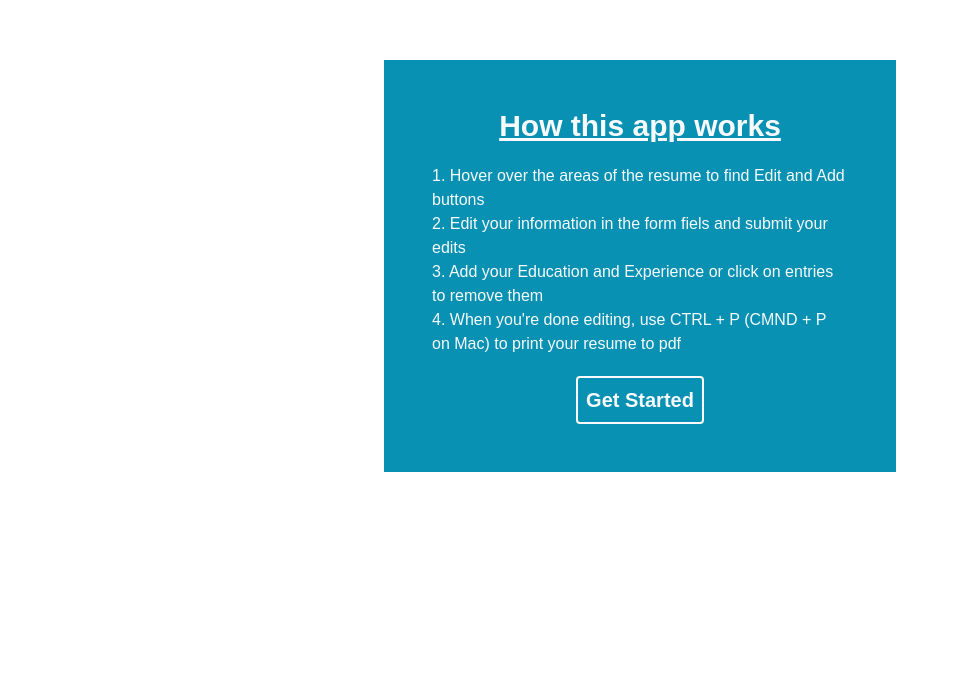
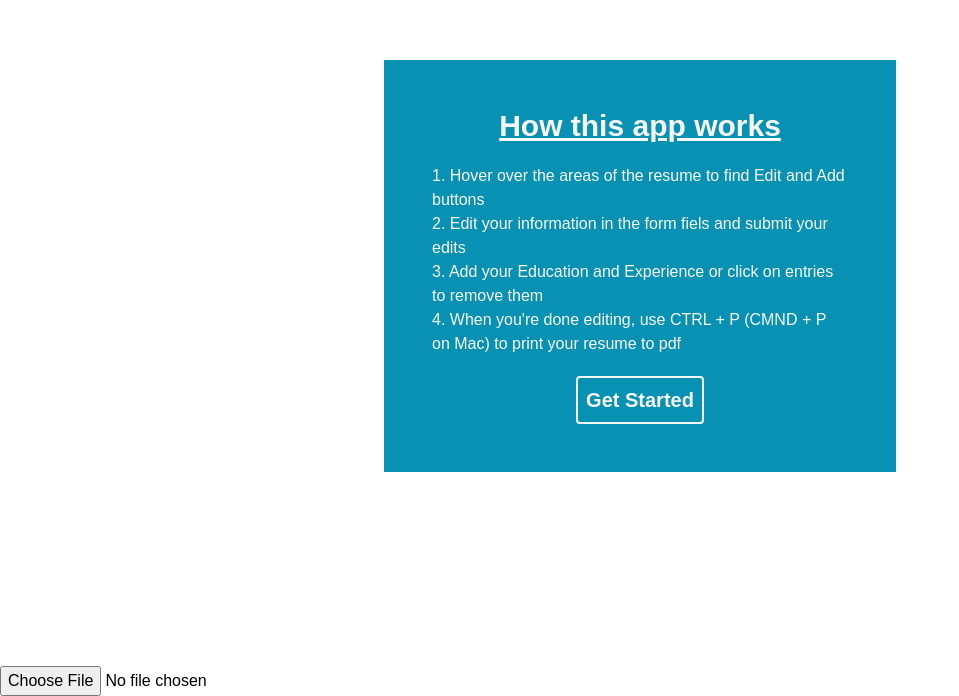
Before and after one commit to AngeloDiMortimer/CV-Application, a React (Create React App) app: page / in a window 1280 px wide. Shown: the part 134-830 px from the top of the page, without its empty margins (0-959 px from the left). Before the commit the page ends 800 px from the top, so only its background shows below. Built offline with nearby package versions, Linux system fonts and the light colour scheme; the HTML template or start-up script is replaced by a standard one.

Commit message:
Added image changer

```diff
--- a/src/App.js
+++ b/src/App.js
@@ -1,11 +1,13 @@
 import React, { Component } from "react";
 import Instructions from "./components/Instructions";
+import Resume from "./components/Resume";
 
 class App extends Component {
   render() {
     return (
       <div id="App">
         <Instructions />
+        <Resume />
       </div>
     );
   };
--- a/src/components/Aside.js
+++ b/src/components/Aside.js
@@ -1,13 +1,13 @@
 import React, { Component } from "react";
 import Info from './Info';
-import Skills from './Skills';
+
 
 class Aside extends Component {
     render() {
         return (
             <aside id="Aside">
                 <Info />
-                <Skills />
+
             </aside>
         )
     }
--- /dev/null
+++ b/src/components/ImagePicker.js
@@ -0,0 +1,51 @@
+import React, { useCallback, useState } from "react";
+
+const ImagePicker = () => {
+    const [logo, setLogo] = useState("");
+
+    const handleCreateBase64 = useCallback(async (e) =>{
+        const file = e.target.files[0];
+        const base64 = await convertToBase64(file);
+        setLogo(base64);
+        e.target.value = "";
+    }, []);
+
+    const convertToBase64 = (file) => {
+        return new Promise((resolve, reject) => {
+            const fileReader = new FileReader();
+            if(!file) {
+                alert("Plase select an image");
+            } else {
+                fileReader.readAsDataURL(file);
+                fileReader.onload = () => {
+                    resolve(fileReader.result);
+                }
+            }
+            fileReader.onerror = (error) => {
+                reject(error);
+            }
+        })
+    }
+
+    return (
+        <div>
+            <label htmlFor="contained-button-file">
+                {logo ? (
+                    <span>
+                        <div>
+                            <img src={logo} alt="logo" />
+                        </div>
+                    </span>
+                ): null}
+            </label>
+            <input
+                id="contained-button-file"
+                type="file"
+                accept="image/*, png, jpeg, jpg"
+                onChange={handleCreateBase64}
+            />
+        </div>
+    );
+}
+
+export default ImagePicker;
--- /dev/null
+++ b/src/components/Info.js
@@ -0,0 +1,42 @@
+import React, { Component } from "react";
+import ImagePicker from "./ImagePicker";
+
+class Info extends Component {
+    constructor() {
+        super();
+
+        this.state = {
+            address1: '',
+            address2: '',
+            phone: '',
+            email: '',
+            website: '',
+            linkedin: '',
+            edit: false,
+            editPhoto: false
+        }
+
+    }
+
+    render() {
+        const {
+            address1,
+            address2,
+            phone,
+            email,
+            website,
+            linkedin,
+            edit,
+            editPhoto
+        } = this.state;
+
+        return (
+            <div id="Info">
+                <ImagePicker />
+            </div>
+        );
+    }
+
+}
+
+export default Info;
--- a/src/components/Resume.js
+++ b/src/components/Resume.js
@@ -10,3 +10,5 @@ class Resume extends Component {
         );
     };
 }
+
+export default Resume;
```
Also changed, not shown: src/components/Skills.js (added).
